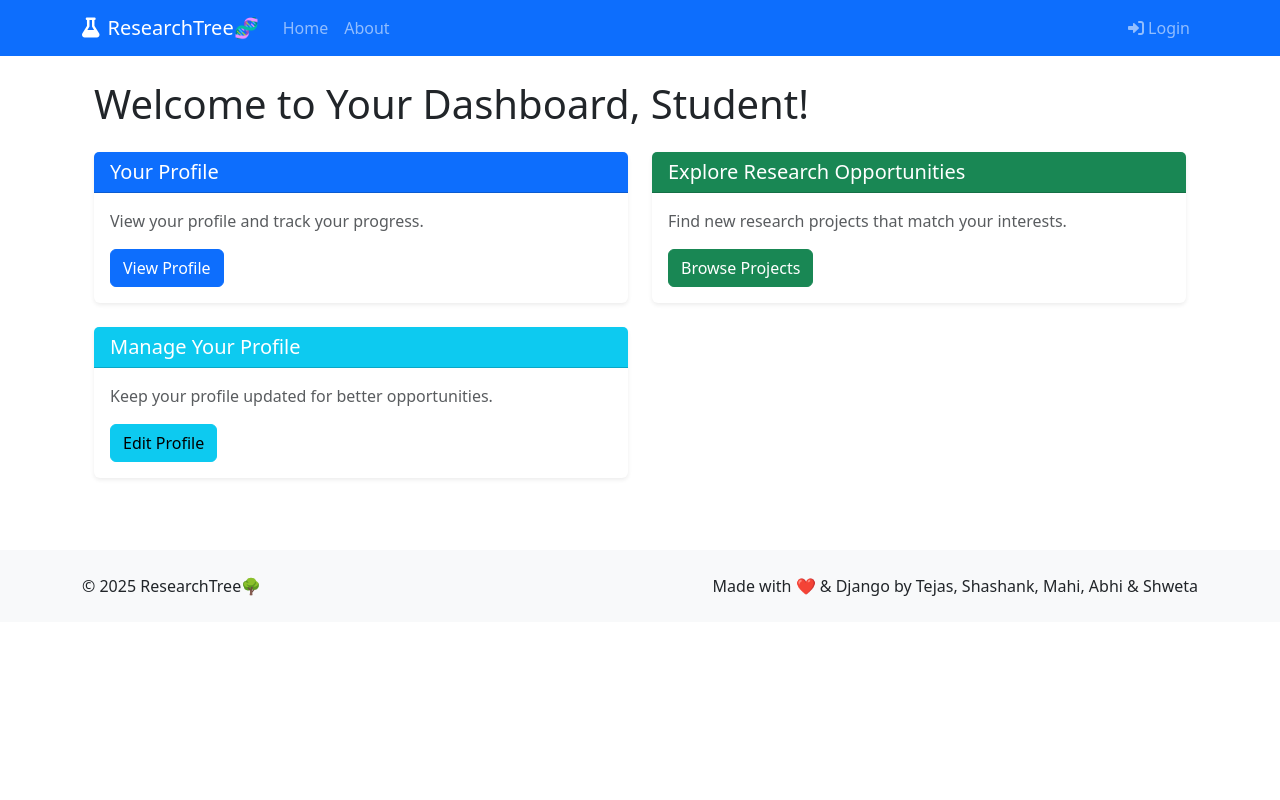
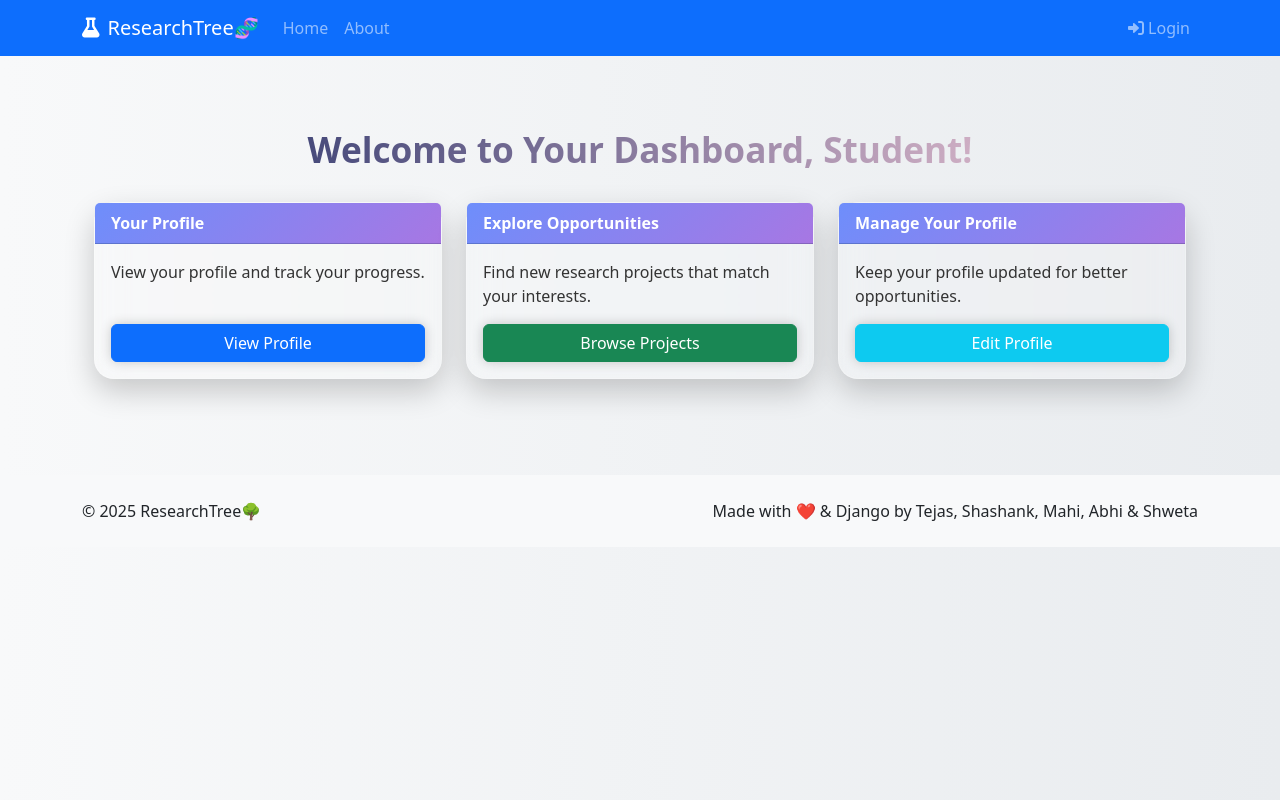
Before and after one commit to tejas2510/researchtree, a Django app: template dashboard/templates/dashboard/student_dashboard.html in a window 1280 px wide. Run offline with Django 5.2, Linux system fonts and the light colour scheme; the template is opened without the code that fills it, so the values that code supplies are empty.

Commit message:
Update student_dashboard.html

```diff
--- a/dashboard/templates/dashboard/student_dashboard.html
+++ b/dashboard/templates/dashboard/student_dashboard.html
@@ -3,47 +3,89 @@
 {% block title %}Student Dashboard{% endblock %}
 
 {% block content %}
-<div class="container">
-    <h1 class="mb-4">Welcome to Your Dashboard, Student!</h1>
+<style>
+    .dashboard-card {
+        background: rgba(255, 255, 255, 0.1);
+        backdrop-filter: blur(15px);
+        border-radius: 20px;
+        border: 1px solid rgba(255, 255, 255, 0.2);
+        box-shadow: 0 12px 30px rgba(0, 0, 0, 0.2);
+        transition: transform 0.3s ease, box-shadow 0.3s ease;
+    }
 
-    <div class="row">
-        <!-- User Profile Card (Instead of Joined Projects) -->
-        <div class="col-md-6 mb-4">
-            <div class="card border-0 shadow-sm">
-                <div class="card-header bg-primary text-white">
-                    <h2 class="h5 mb-0">Your Profile</h2>
-                </div>
-                <div class="card-body">
-                    <p class="text-muted">View your profile and track your progress.</p>
-                    <a href="/users/profile/" class="btn btn-primary">View Profile</a>
+    .dashboard-card:hover {
+        transform: translateY(-5px);
+        box-shadow: 0 16px 40px rgba(0, 0, 0, 0.3);
+    }
+
+    .card-header {
+        border-top-left-radius: 20px;
+        border-top-right-radius: 20px;
+        font-weight: bold;
+        background: linear-gradient(135deg, #6e8efb, #a777e3);
+    }
+
+    .card-body p {
+        color: #333;
+    }
+
+    .btn-glow {
+        box-shadow: 0 0 12px rgba(0, 0, 0, 0.2);
+        transition: all 0.2s ease-in-out;
+    }
+
+    .btn-glow:hover {
+        transform: scale(1.05);
+        box-shadow: 0 0 20px rgba(0, 0, 0, 0.3);
+    }
+
+    .section-title {
+        font-size: 2.2rem;
+        font-weight: 700;
+        background: linear-gradient(90deg, #1d2b64, #f8cdda);
+        -webkit-background-clip: text;
+        -webkit-text-fill-color: transparent;
+        margin-bottom: 2rem;
+    }
+
+    body {
+        background: linear-gradient(to right, #f8f9fa, #e9ecef);
+    }
+</style>
+
+<div class="container py-5">
+    <h1 class="section-title text-center">Welcome to Your Dashboard, Student!</h1>
+
+    <div class="row row-cols-1 row-cols-md-3 g-4 justify-content-center">
+        <!-- User Profile Card -->
+        <div class="col">
+            <div class="card dashboard-card h-100">
+                <div class="card-header text-white">Your Profile</div>
+                <div class="card-body d-flex flex-column">
+                    <p class="flex-grow-1">View your profile and track your progress.</p>
+                    <a href="/users/profile/" class="btn btn-primary btn-glow mt-auto">View Profile</a>
                 </div>
             </div>
         </div>
 
         <!-- Available Projects Card -->
-        <div class="col-md-6 mb-4">
-            <div class="card border-0 shadow-sm">
-                <div class="card-header bg-success text-white">
-                    <h2 class="h5 mb-0">Explore Research Opportunities</h2>
-                </div>
-                <div class="card-body">
-                    <p class="text-muted">Find new research projects that match your interests.</p>
-                    <a href="/projects/" class="btn btn-success">Browse Projects</a>
+        <div class="col">
+            <div class="card dashboard-card h-100">
+                <div class="card-header text-white">Explore Opportunities</div>
+                <div class="card-body d-flex flex-column">
+                    <p class="flex-grow-1">Find new research projects that match your interests.</p>
+                    <a href="/projects/" class="btn btn-success btn-glow mt-auto">Browse Projects</a>
                 </div>
             </div>
         </div>
-    </div>
 
-    <div class="row">
         <!-- Profile Management Card -->
-        <div class="col-md-6 mb-4">
-            <div class="card border-0 shadow-sm">
-                <div class="card-header bg-info text-white">
-                    <h2 class="h5 mb-0">Manage Your Profile</h2>
-                </div>
-                <div class="card-body">
-                    <p class="text-muted">Keep your profile updated for better opportunities.</p>
-                    <a href="/users/profile/edit/" class="btn btn-info">Edit Profile</a>
+        <div class="col">
+            <div class="card dashboard-card h-100">
+                <div class="card-header text-white">Manage Your Profile</div>
+                <div class="card-body d-flex flex-column">
+                    <p class="flex-grow-1">Keep your profile updated for better opportunities.</p>
+                    <a href="/users/profile/edit/" class="btn btn-info btn-glow mt-auto text-white">Edit Profile</a>
                 </div>
             </div>
         </div>
```
